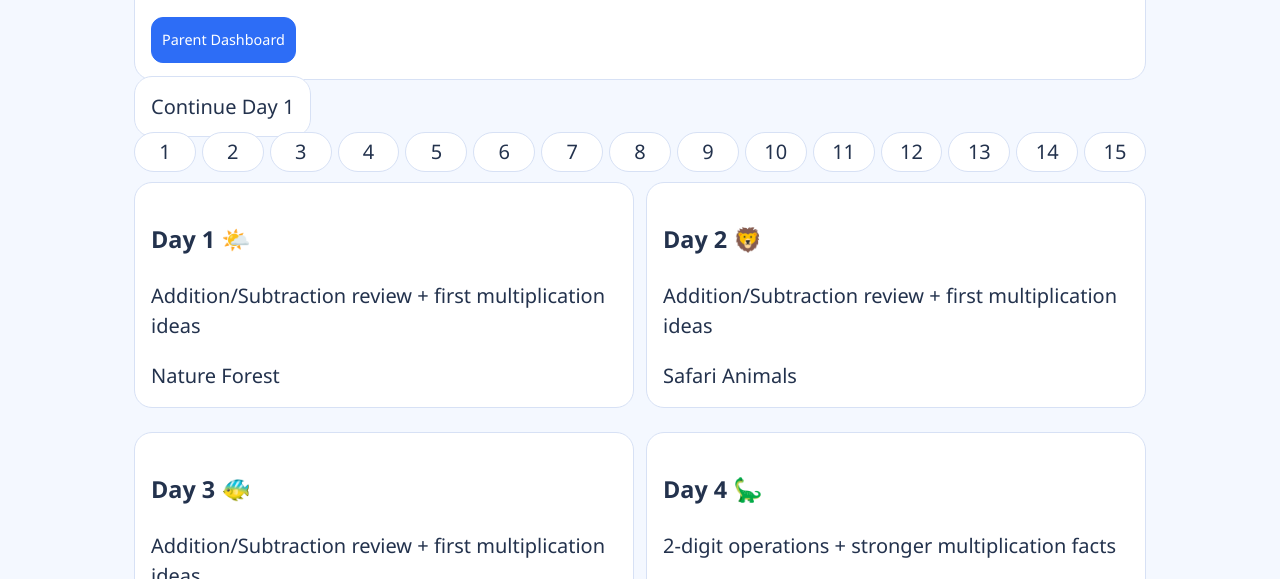
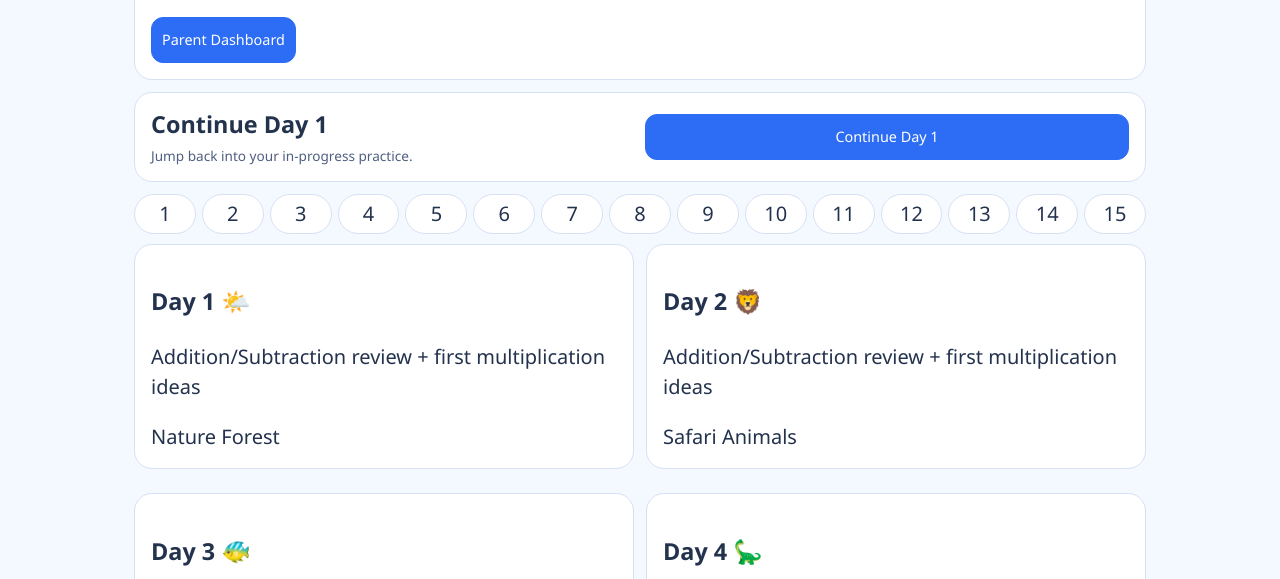
Before and after one commit to evan-07/summer-review, a website with bundled scripts: page index.html in a window 1280 px wide. Shown: the part 180-759 px from the top of the page. Built offline with nearby package versions, Linux system fonts and the light colour scheme.

Commit message:
Fix Continue Day home CTA alignment and layout

```diff
--- a/assets/css/components.css
+++ b/assets/css/components.css
@@ -4,6 +4,10 @@
 .day-dot{display:grid;place-items:center;text-decoration:none;border:1px solid var(--line);border-radius:999px;min-height:40px;background:#fff}.day-dot.current{background:var(--accent);color:#fff}.day-dot.done{border-color:var(--ok)}
 .day-card{text-decoration:none}.pills{display:flex;flex-wrap:wrap;gap:8px}.pill{border-radius:999px}.pill.completed{background:#e6f9ee}.pill.in_progress{background:#fff3c9}
 .bonus-panel{border:1px dashed #b47cff;background:#f7f0ff;padding:10px;border-radius:12px;margin-top:8px}
+.continue-day-panel{padding:14px 16px}
+.continue-day-copy h3{margin:0 0 4px}
+.continue-day-copy p{margin:0;color:var(--muted);font-size:.85rem}
+.continue-day-panel .btn{white-space:nowrap}
 .summary-grid{display:grid;grid-template-columns:repeat(5,minmax(0,1fr));gap:8px}.summary-item{border:1px solid var(--line);padding:8px;border-radius:10px}
 .table-wrap{overflow-x:auto} table{width:100%;border-collapse:collapse;font-size:.8rem} th,td{border-bottom:1px solid var(--line);padding:8px;text-align:left}
 .trend-svg{width:100%;height:120px}
--- a/assets/css/layout.css
+++ b/assets/css/layout.css
@@ -1,5 +1,7 @@
 .top-nav{position:sticky;top:0;z-index:20;display:flex;flex-wrap:wrap;justify-content:space-between;gap:10px;padding:10px;border-bottom:1px solid var(--line);background:#f8fbff}
 .nav-left,.nav-right,.button-row,.button-group,.session-buttons{display:flex;align-items:center;gap:10px;flex-wrap:wrap}
+.button-group--split{justify-content:space-between}
+.button-group--stack-mobile > *{flex:1 1 220px}
 .day-grid{display:grid;grid-template-columns:repeat(2,minmax(0,1fr));gap:12px}.progress-tracker{display:grid;grid-template-columns:repeat(15,minmax(0,1fr));gap:6px;margin:10px 0}
 .parent-layout{display:grid;grid-template-columns:1.2fr .8fr;gap:12px}.parent-form-grid{display:grid;grid-template-columns:repeat(2,minmax(0,1fr));gap:10px}.full{grid-column:1/-1}
 @media (max-width:900px){.day-grid,.parent-layout,.parent-form-grid,.session-buttons{grid-template-columns:1fr}.progress-tracker{grid-template-columns:repeat(5,minmax(0,1fr))}}
--- a/assets/js/ui/render-index.js
+++ b/assets/js/ui/render-index.js
@@ -13,7 +13,17 @@ export const renderIndexPage = (state) => {
 
   const continueWrap = document.querySelector('[data-continue-day]');
   const active = state.activeDay && getDayProgress(state, state.activeDay);
-  continueWrap.innerHTML = active && !active.dayCompleted ? `<a class="card day-card" href="${getDayUrl(state.activeDay)}">Continue Day ${state.activeDay}</a>` : '';
+  continueWrap.innerHTML = active && !active.dayCompleted
+    ? `<section class="card continue-day-panel" aria-label="Continue current day">
+        <div class="button-group button-group--split button-group--stack-mobile">
+          <div class="continue-day-copy">
+            <h3>Continue Day ${state.activeDay}</h3>
+            <p>Jump back into your in-progress practice.</p>
+          </div>
+          <a class="btn btn-primary" href="${getDayUrl(state.activeDay)}">Continue Day ${state.activeDay}</a>
+        </div>
+      </section>`
+    : '';
 
   const grid = document.querySelector('[data-day-grid]');
   grid.innerHTML = '';
```
